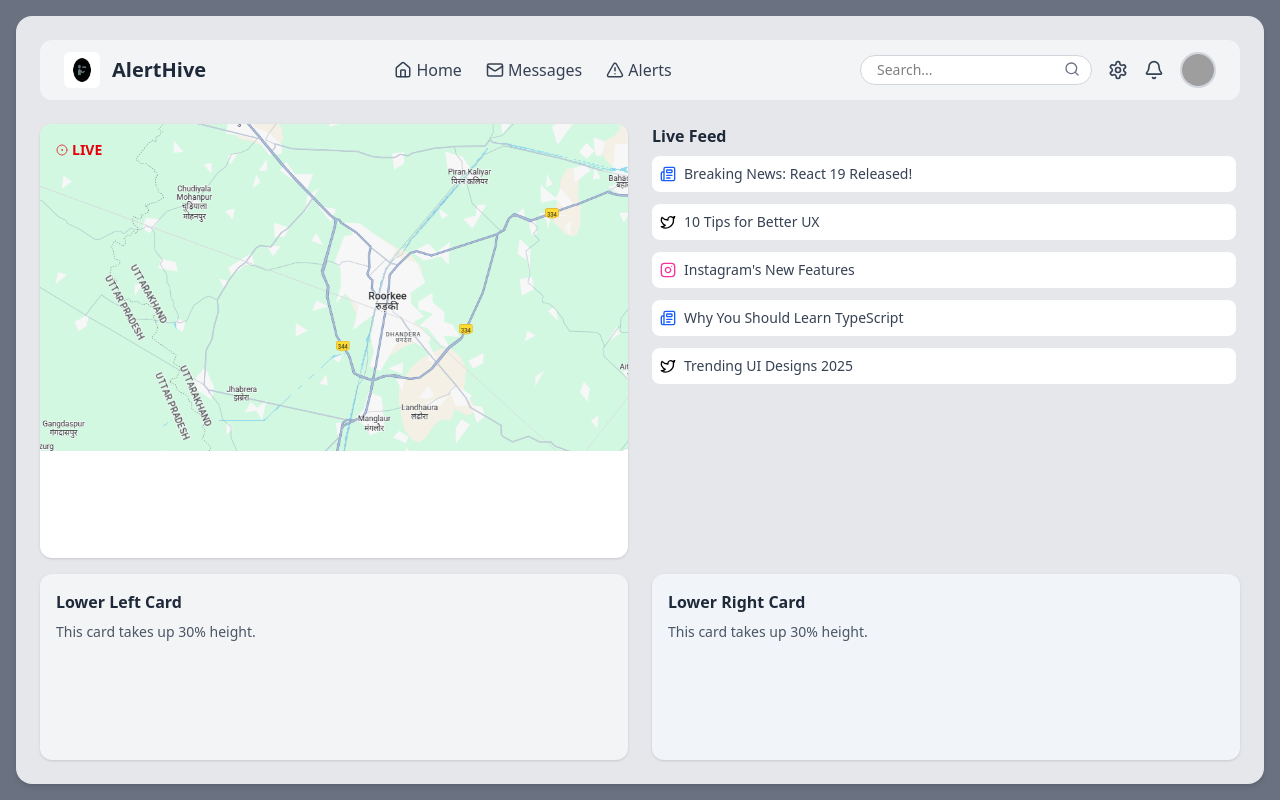
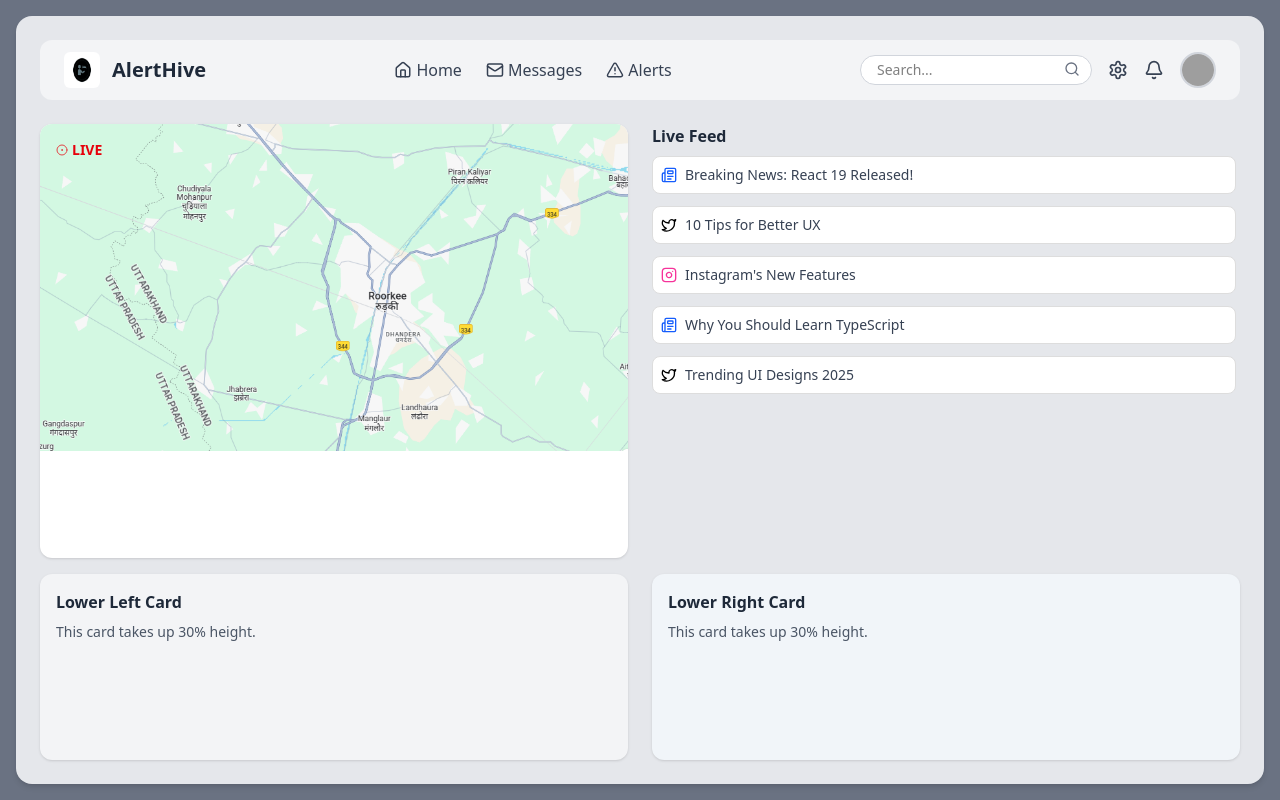
Before and after one commit to Ayushkumarsinha123/AlertHive, a React (Vite) app in the folder Frontend/: page / in a window 1280 px wide. Built offline with nearby package versions, Linux system fonts and the light colour scheme; grey boxes are pictures that could not be loaded.

Commit message:
Added border to live feed

```diff
--- a/Frontend/src/components/Card3.jsx
+++ b/Frontend/src/components/Card3.jsx
@@ -20,12 +20,12 @@ export default function Card3({ title }) {
       {title && (
         <h2 className="text-md font-semibold text-gray-800 mb-2">{title}</h2>
       )}
-      <div className="flex-grow space-y-3 overflow-y-auto pr-1">
+      <div className="flex-grow space-y-3 overflow-y-auto pr-1 ">
         {dummyContent.map((item, idx) => (
           <a
             key={idx}
             href={item.link}
-            className="flex items-center gap-2 bg-white rounded-lg p-2 hover:shadow transition duration-200"
+            className="flex items-center gap-2 bg-white rounded-lg p-2 hover:shadow transition duration-200 border border-[#ddd]"
           >
             {sourceIcons[item.source]}
             <span className="text-sm text-gray-700">{item.title}</span>
```
